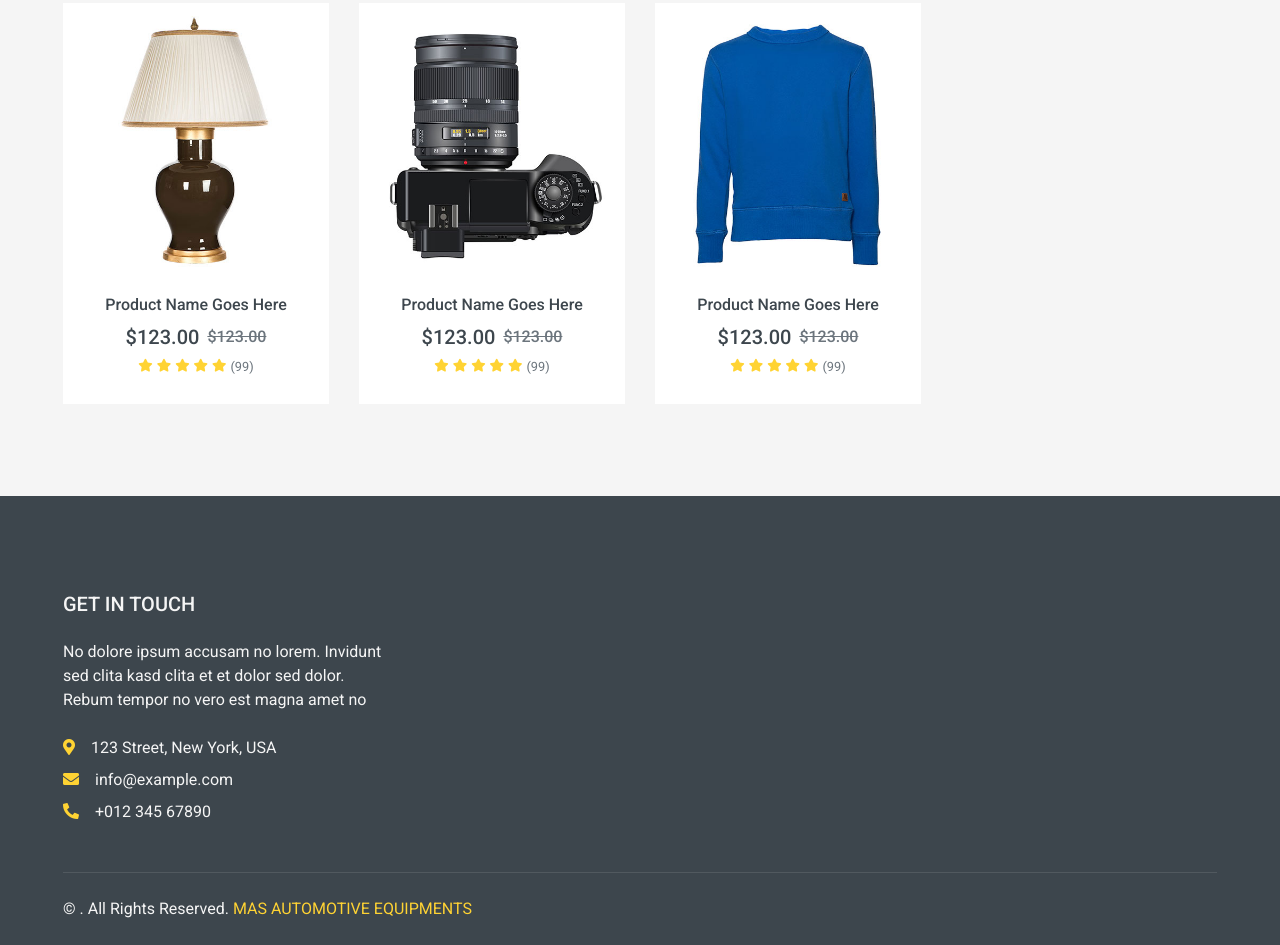
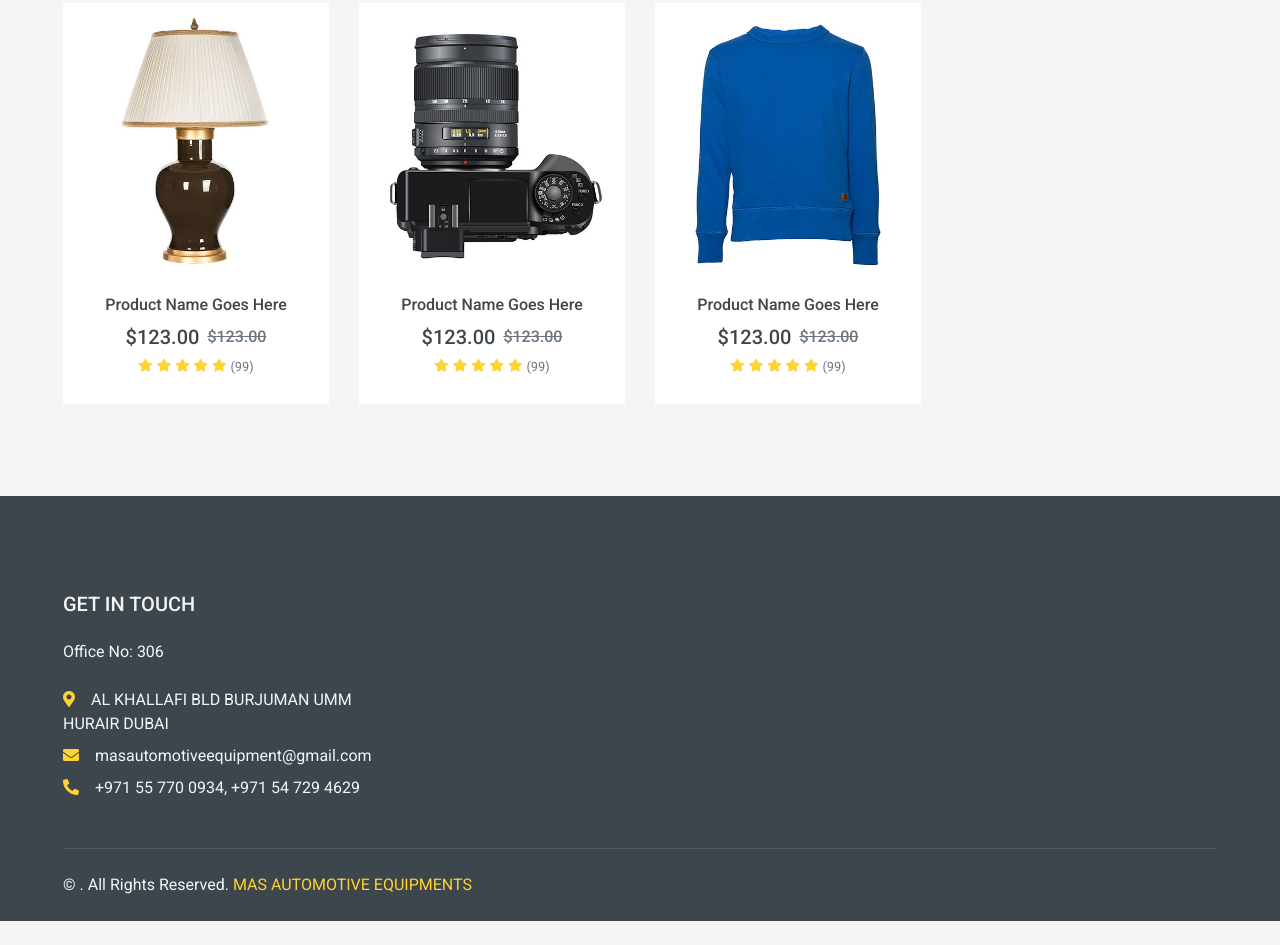
Before and after one commit to rajasrajeev/masautomotiveequipments.com, a plain HTML site: page public/index.html in a window 1280 px wide. Shown: the part 2161-3106 px from the top of the page. After the commit the page ends 3082 px from the top, so only its background shows below. Drawn offline with nearby package versions, Linux system fonts and the light colour scheme.

Commit message:
address changed

```diff
--- a/public/index.html
+++ b/public/index.html
@@ -1171,10 +1171,10 @@
         <div class="row px-xl-5 pt-5">
             <div class="col-lg-4 col-md-12 mb-5 pr-3 pr-xl-5">
                 <h5 class="text-secondary text-uppercase mb-4">Get In Touch</h5>
-                <p class="mb-4">No dolore ipsum accusam no lorem. Invidunt sed clita kasd clita et et dolor sed dolor. Rebum tempor no vero est magna amet no</p>
-                <p class="mb-2"><i class="fa fa-map-marker-alt text-primary mr-3"></i>123 Street, New York, USA</p>
-                <p class="mb-2"><i class="fa fa-envelope text-primary mr-3"></i>info@example.com</p>
-                <p class="mb-0"><i class="fa fa-phone-alt text-primary mr-3"></i>+012 345 67890</p>
+                <p class="mb-4">Office No: 306</p>
+                <p class="mb-2"><i class="fa fa-map-marker-alt text-primary mr-3"></i>AL KHALLAFI BLD BURJUMAN UMM HURAIR DUBAI</p>
+                <p class="mb-2"><i class="fa fa-envelope text-primary mr-3"></i>masautomotiveequipment@gmail.com</p>
+                <p class="mb-0"><i class="fa fa-phone-alt text-primary mr-3"></i>+971 55 770 0934, +971 54 729 4629</p>
             </div>
             <div class="col-lg-8 col-md-12">
                 <!-- <div class="row">
```
